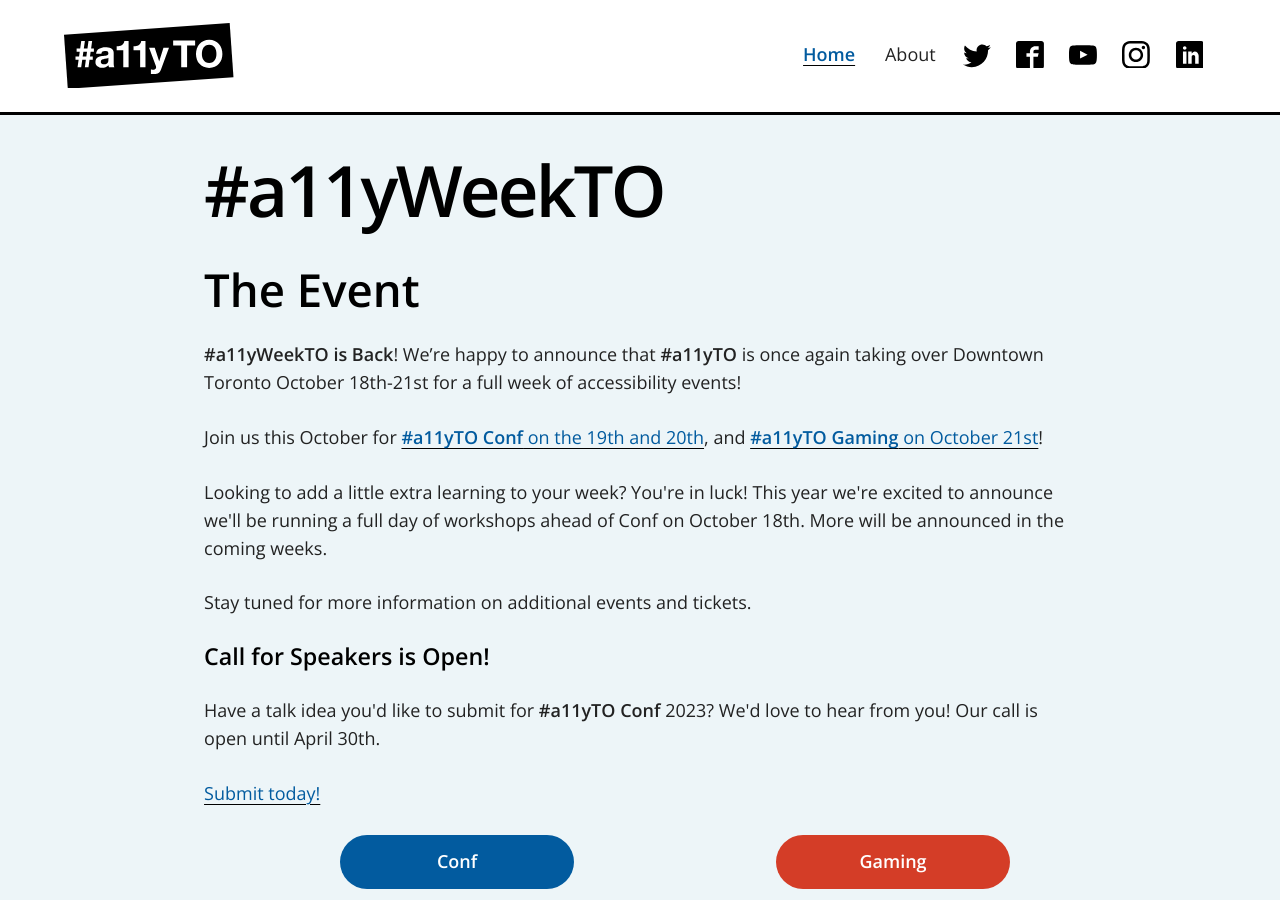
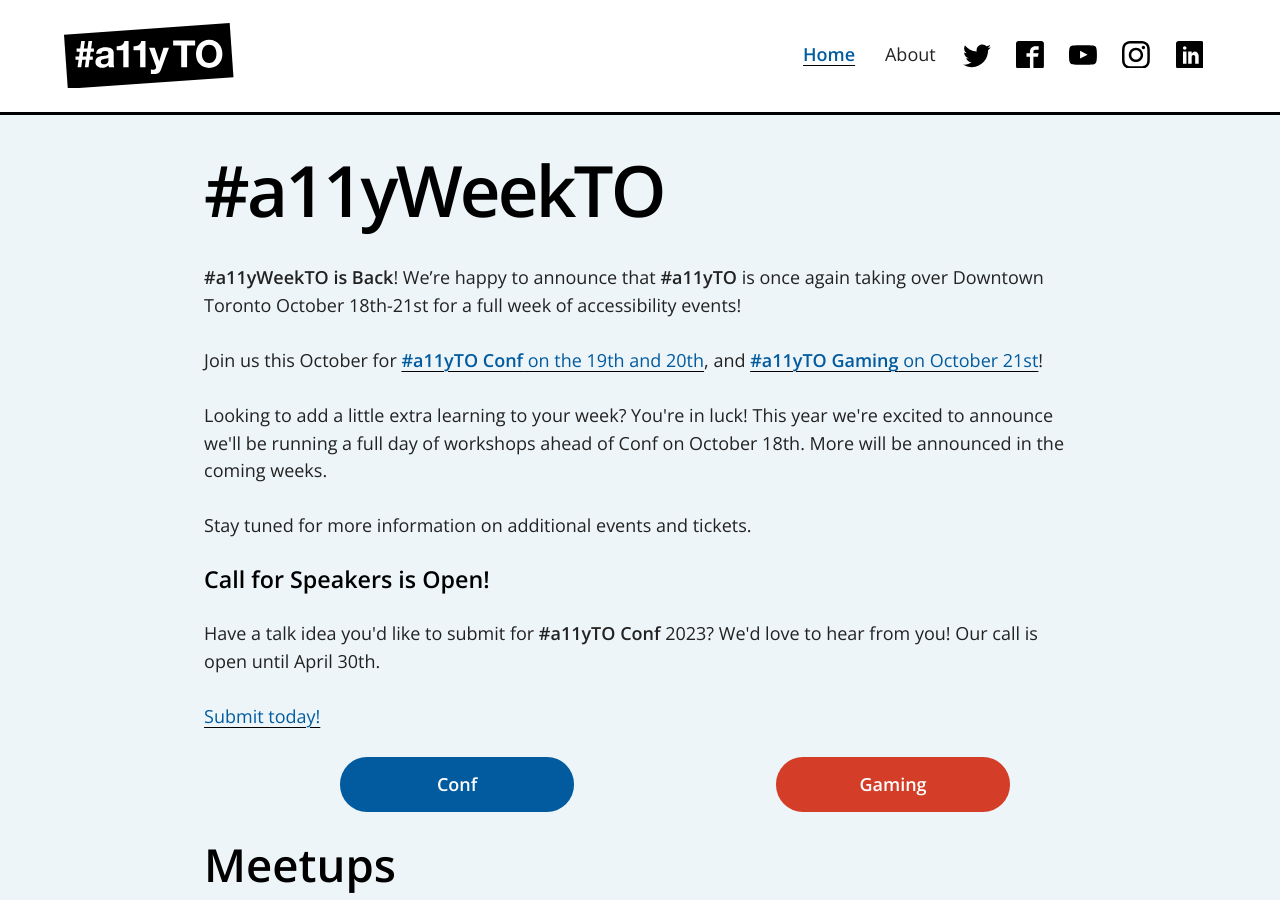
Before and after one commit to a11yTO/A11yTO-Main, a Jekyll site: the page built from index.html, in a window 1280 px wide and 900 px high. Built offline with Jekyll 4.4.1, drawn with Linux system fonts in a browser that asks for light colours.

Commit message:
Update sponsors and markup

```diff
--- a/_includes/sponsors.html
+++ b/_includes/sponsors.html
@@ -12,27 +12,6 @@
       <img src="/assets/sponsors/abledocs-logo.png" alt="Abled Docs" class="logo" />
     </div>
   </div>
-  <h3 class="sub-head">Gold Sponsors</h3>
-  <div class="sponsors">
-    <div>
-      <img src="/assets/sponsors/accessibility-partners-logo.png" alt="Accessibility Partners Canada" class="logo" />
-    </div>
-    <div>
-      <img src="/assets/sponsors/cbc-logo.png" alt="CBC" class="logo" />
-    </div>
-    <div>
-      <img src="/assets/sponsors/spotify-design-logo.png" alt="Spotify Design" class="logo" />
-    </div>
-    <div>
-      <img src="/assets/sponsors/td-logo.png" alt="Spotify Design" class="logo" />
-    </div>
-    <div>
-      <img src="/assets/sponsors/TPGi-logo.png" alt="TPGi" class="logo" />
-    </div>
-    <div>
-      <img src="/assets/sponsors/ubisoft-logo.png" alt="Ubisoft" class="logo" />
-    </div>
-  </div>
   <p>If you are interested in sponsoring <strong>#a11yTO</strong>, please email us at <a href="mailto:sponsor@a11yto.com ">sponsor@a11yto.com</a>
   </p>
 </section>
--- a/index.html
+++ b/index.html
@@ -7,7 +7,7 @@
 ---
 
 <h2 class="page-title">#a11yWeekTO</h2>
-<h2>The Event</h2>
+
 <p><strong>#a11yWeekTO is Back</strong>! We’re happy to announce that <strong>#a11yTO</strong> is once again taking over Downtown Toronto October 18th-21st for a full week of accessibility events!</p>
 <p>Join us this October for <a href="https://conf.a11yto.com/"><strong>#a11yTO Conf</strong> on the 19th and 20th</a>, and <a href="https://gaming.a11yto.com/"><strong>#a11yTO Gaming</strong> on October 21st</a>!</p>
 <p>Looking to add a little extra learning to your week? You're in luck! This year we're excited to announce we'll be running a full day of workshops ahead of Conf on October 18th. More will be announced in the coming weeks.</p>
```
